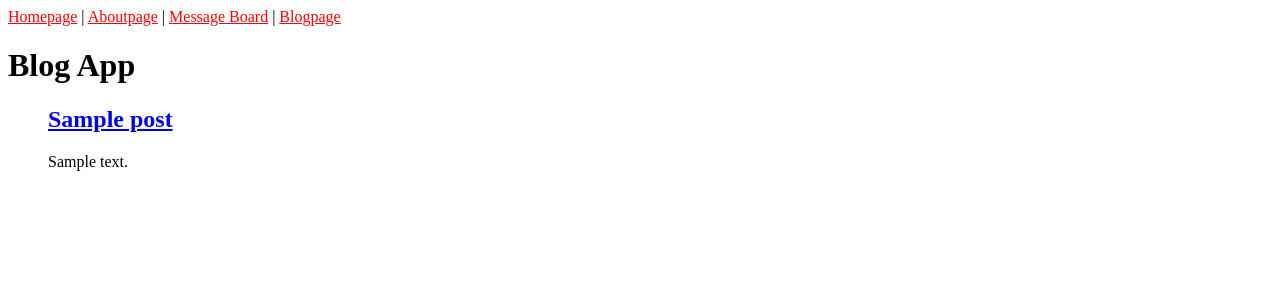
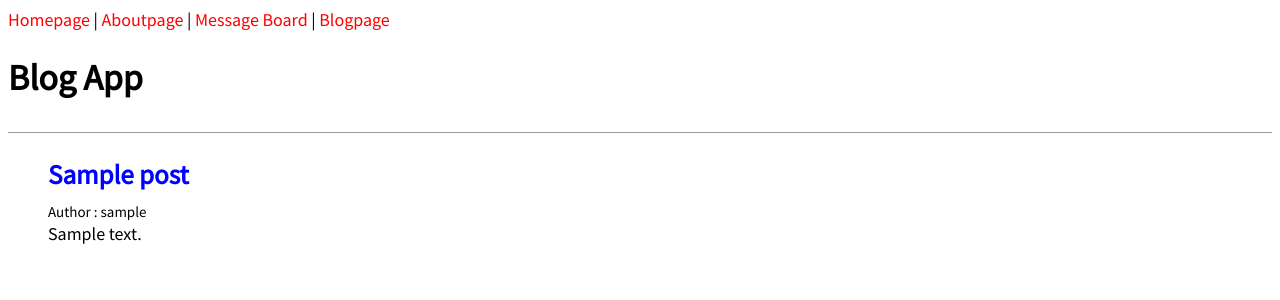
Before and after one commit to reyptr27/DjangoForBeginners, a Django app: page /blog/ in a window 1280 px wide. Shown: the top 300 px of the page. Run offline with Django 4.2, Linux system fonts and the light colour scheme; tables that the repository leaves empty hold one stand-in row (values such as "Sample post").

Commit message:
chapter 5 blog app

```diff
--- a/static/css/base.css
+++ b/static/css/base.css
@@ -1,3 +1,47 @@
+body {
+  font-family: "Source Sans Pro", sans-serif;
+  font-size: 18px;
+}
+
+.app-name {
+  border-bottom: 1px solid #999;
+  padding-bottom: 2rem;
+  display: flex;
+}
+
 header a {
   color: red;
+  text-decoration: none;
 }
+
+/* .nav-left {
+  margin-right: auto;
+}
+
+.nav-right {
+  display: flex;
+  padding-top: 2rem;
+} */
+
+.blog-post {
+  margin-bottom: 2rem;
+}
+
+.blog-post h2 {
+  margin: 0.5rem 0;
+}
+
+.blog-post h2 a,
+.blog-post h2 a:visited {
+  color: blue;
+  text-decoration: none;
+}
+
+.blog-post p {
+  margin: 0;
+  font-weight: 400;
+}
+
+.blog-post h2 a:hover {
+  color: red;
+}
--- a/templates/base/base.html
+++ b/templates/base/base.html
@@ -6,6 +6,7 @@
     <meta http-equiv="X-UA-Compatible" content="IE=edge" />
     <meta name="viewport" content="width=device-width, initial-scale=1.0" />
     <title>Django For Beginners</title>
+    <link rel="stylesheet" href="https://fonts.googleapis.com/css?family=Source+Sans+Pro:400" />
     <link rel="stylesheet" type="text/css" href="{% static 'css/base.css' %}" />
   </head>
   <body>
--- a/templates/blog/blog.html
+++ b/templates/blog/blog.html
@@ -1,10 +1,11 @@
 {% extends "base/base.html" %} {% block content %}
-<h1>Blog App</h1>
+<h1 class="app-name">Blog App</h1>
 <ul>
   {% for post in post_list %}
   <div class="blog-post">
     <h2><a href="{% url 'blogpage_detail' post.pk %}">{{ post.title }}</a></h2>
-    <p>{{ post.content|slice:":50" }}</p>
+    <small>Author : {{ post.author }}</small>
+    <p>{{ post.content|slice:":50" }} {% if post.content|length > 50 %}...{% endif %}</p>
   </div>
   {% endfor %}
 </ul>
--- a/templates/blog/blog_detail.html
+++ b/templates/blog/blog_detail.html
@@ -3,6 +3,7 @@
 
 <div class="blog-post">
   <h2>{{ post.title }}</h2>
+  <small>Author : {{ post.author }}</small>
   <p>{{ post.content }}</p>
 </div>
 
--- a/templates/message_board/post.html
+++ b/templates/message_board/post.html
@@ -1,8 +1,8 @@
 {% extends "base/base.html" %} {% block content %}
-<h1>Message Board</h1>
+<h1 class="app-name">Message Board</h1>
 <ul>
   {% for post in post_list %}
-  <li>{{ post.text|slice:":50"}}</li>
+  <li>{{ post.text|slice:":50"}} {% if post.text|length > 50 %}...{% endif %}</li>
   {% endfor %}
 </ul>
 {% endblock content %}
--- a/templates/pages/about.html
+++ b/templates/pages/about.html
@@ -1,5 +1,3 @@
-{% extends "base/base.html" %}
-
-{% block content %}
-<h1>ini Aboutpage</h1>
+{% extends "base/base.html" %} {% block content %}
+<h1 class="app-name">ini Aboutpage</h1>
 {% endblock content %}
--- a/templates/pages/home.html
+++ b/templates/pages/home.html
@@ -1,5 +1,3 @@
-{% extends "base/base.html" %}
-
-{% block content %}
-<h1>ini Homepage</h1>
+{% extends "base/base.html" %} {% block content %}
+<h1 class="app-name">ini Homepage</h1>
 {% endblock content %}
```
